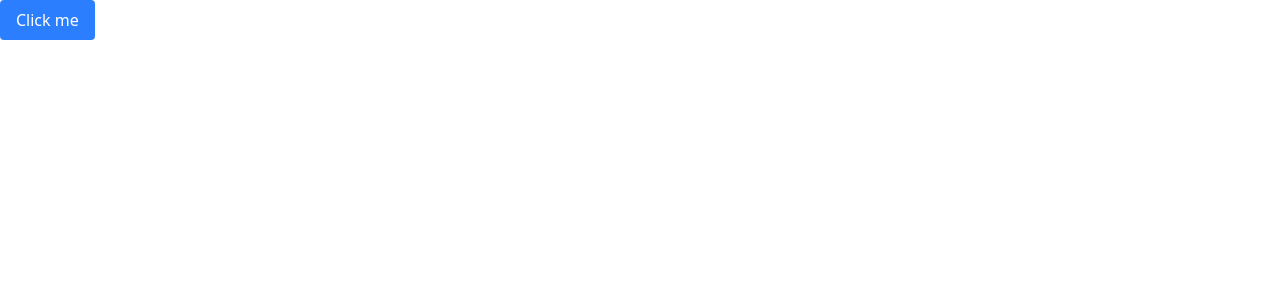
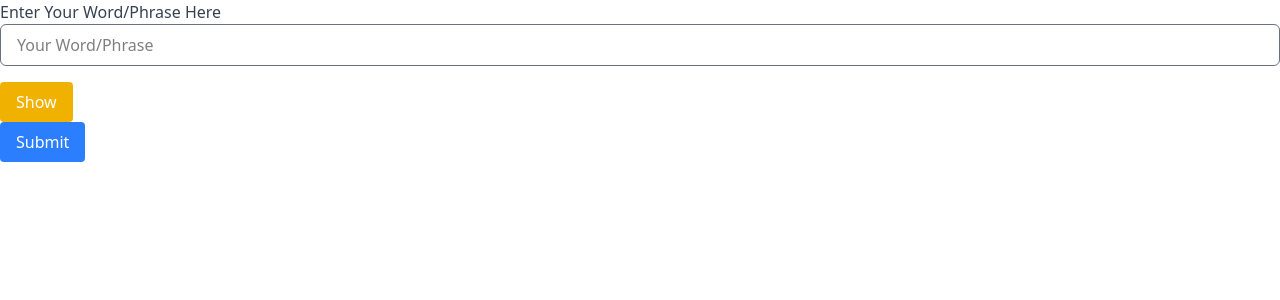
Before and after one commit to Pratik-on-Git/Hangman-Game, a React (Vite) app: page / in a window 1280 px wide. Shown: the top 300 px of the page. Built offline with nearby package versions, Linux system fonts and the light colour scheme.

Commit message:
useState

```diff
--- a/src/App.jsx
+++ b/src/App.jsx
@@ -1,12 +1,15 @@
 
 import './App.css'
 import Button from './components/Button/Button'
+import TextInputForm from './components/TextInputForm/TextInputForm'
+import TextInputFormContainer from './components/TextInputForm/TextInputFormContainer'
 
 function App() {
 
   return (
     <>
-      <Button text="Click me" onClickHandler={() => console.log("Button clicked")}/>
+
+      <TextInputFormContainer />
     </>
   )
 }
--- a/src/components/Button/Button.jsx
+++ b/src/components/Button/Button.jsx
@@ -1,7 +1,10 @@
-const Button = ({ text, onClickHandler, styletype = "primary" }) => {
+import getButtonStyling from "./getButtonStyling";
+
+const Button = ({ text, onClickHandler, styletype = "primary", type = "button" }) => {
   return (
     <button
     onClick={onClickHandler}
+    type={type}
     className={`${getButtonStyling(styletype)} text-white py-2 px-4 border-none rounded cursor-pointer`}
     >
       {text}
@@ -9,21 +12,7 @@ const Button = ({ text, onClickHandler, styletype = "primary" }) => {
   );
 };
 
-function getButtonStyling(styletype) {
-  switch (styletype) {
-    case "primary":
-      return "bg-blue-500 text-white";
-    case "secondary":
-      return "bg-gray-500 text-white";
-    case "error":
-      return "bg-red-500 text-white";
-    case "success":
-      return "bg-green-500 text-white";
-    case "warning":
-      return "bg-yellow-500 text-white";
-    default:
-      return "bg-blue-500 text-white";
-  }
-}
+
+
 
 export default Button;
--- /dev/null
+++ b/src/components/Button/getButtonStyling.js
@@ -0,0 +1,17 @@
+function getButtonStyling(styletype) {
+  switch (styletype) {
+    case "primary":
+      return "bg-blue-500 text-white";
+    case "secondary":
+      return "bg-gray-500 text-white";
+    case "error":
+      return "bg-red-500 text-white";
+    case "success":
+      return "bg-green-500 text-white";
+    case "warning":
+      return "bg-yellow-500 text-white";
+    default:
+      return "bg-blue-500 text-white";
+  }}
+
+export default getButtonStyling;
--- /dev/null
+++ b/src/components/TextInput/TextInput.jsx
@@ -0,0 +1,15 @@
+const TextInput = ({ type ="text", label, onChangeHandler, placeholder = "Enter Your Input Here" }) => {
+  return (
+    <label>
+      <h1 className="text-gray-700">{label}</h1>
+      <input
+        type={type}
+        className="border border-gray-500 px-4 py-2 rounded-md w-full"
+        onChange={onChangeHandler}
+        placeholder={placeholder}
+      />
+    </label>
+  );
+};
+
+export default TextInput;
--- /dev/null
+++ b/src/components/TextInputForm/TextInputForm.jsx
@@ -0,0 +1,33 @@
+import TextInput from "../TextInput/TextInput";
+import Button from "../Button/Button";
+
+const TextInputForm = ({inputType, handleFormSubmit, handleTextInputChange, handleShowHideClick }) => {
+  return (
+    <form onSubmit={handleFormSubmit}>
+        <div className="mb-4">
+          <TextInput
+          type={inputType}
+          label="Enter Your Word/Phrase Here"
+          placeholder="Your Word/Phrase"
+          onChangeHandler={handleTextInputChange} />
+        </div>
+
+        <div>
+            <Button
+            styletype="warning"
+            text={inputType === "password" ? "Show" : "Hide"}
+            onClickHandler={handleShowHideClick} />
+        </div>
+
+        <div>
+            <Button
+            type="submit"
+            styletype="primary"
+            text="Submit"
+            onClickHandler={() => console.log("Form submitted")} />
+        </div>
+    </form>
+  );
+};
+
+export default TextInputForm;
--- /dev/null
+++ b/src/components/TextInputForm/TextInputFormContainer.jsx
@@ -0,0 +1,37 @@
+import TextInputForm from "./TextInputForm";
+import React, { useState } from "react";
+const TextInputFormContainer = () => {
+
+    const [inputType, setInputType] = useState("password");
+
+    const handleFormSubmit = (e) => {
+    e.preventDefault();
+    console.log("Form submitted");
+  };
+
+  const handleTextInputChange = (e) => {
+    console.log("Text input changed:", e.target.value);
+  };
+
+  const handleShowHideClick = () => {
+    console.log("Show/Hide clicked");
+    if (inputType === "password") {
+        setInputType("text");
+    } else {
+        setInputType("password");
+    }
+  };
+
+  return (
+    <div>
+      <TextInputForm
+        inputType={inputType}
+        handleFormSubmit={handleFormSubmit}
+        handleTextInputChange={handleTextInputChange}
+        handleShowHideClick={handleShowHideClick}
+      />
+    </div>
+  );
+};
+
+export default TextInputFormContainer;
--- /dev/null
+++ b/src/pages/StartGame.jsx
@@ -0,0 +1,10 @@
+const StartGame = () => {
+  return (
+    <div>
+      <h1>Welcome to Hangman!</h1>
+      <p>Get ready to guess the word!</p>
+    </div>
+  );
+};
+
+export default StartGame;
```
